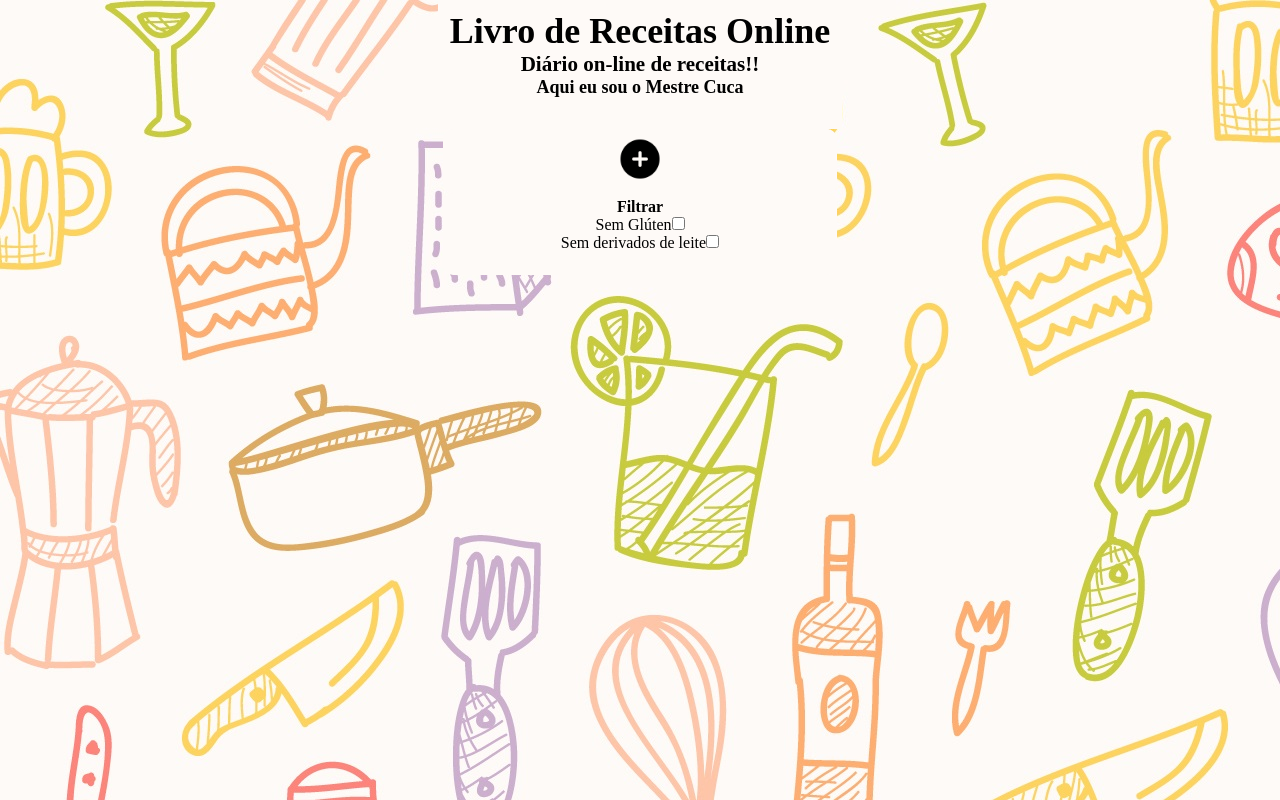
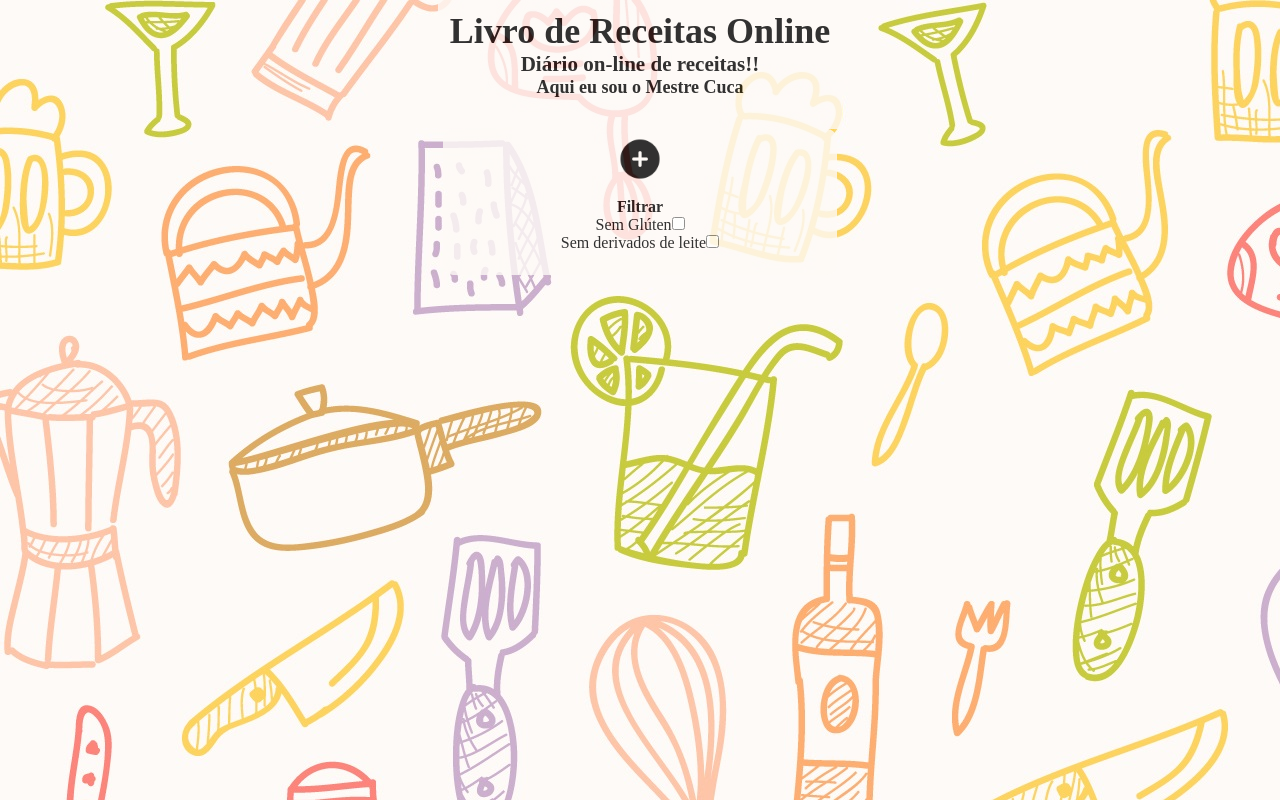
Before and after one commit to ericssont/LabReceitas, a React (Create React App) app: page / in a window 1280 px wide. Built offline with nearby package versions, Linux system fonts and the light colour scheme.

Commit message:
alteração opacidade com css

```diff
--- a/src/components/Lista/Lista.css
+++ b/src/components/Lista/Lista.css
@@ -5,6 +5,7 @@
   margin: auto;
   background-color: #fefaf7;
   border-radius: 10px 10px;
+  opacity: 0.8;
 }
 .filtro {
   text-align: center;
@@ -13,4 +14,6 @@
   margin: auto;
   background-color: #fefaf7;
   border-radius: 10px 10px;
+  opacity: 0.8;
+
 }
--- a/src/index.css
+++ b/src/index.css
@@ -13,6 +13,7 @@ body {
   font-size: large;
   padding: 10px;
   text-align: center;
+  opacity: 0.8;
 }
 
 .area-inicial {
@@ -22,4 +23,5 @@ body {
   margin: auto;
   background-color: #fefaf7;
   border-radius: 10px 10px;
+  opacity: 0.8;
 }
```
